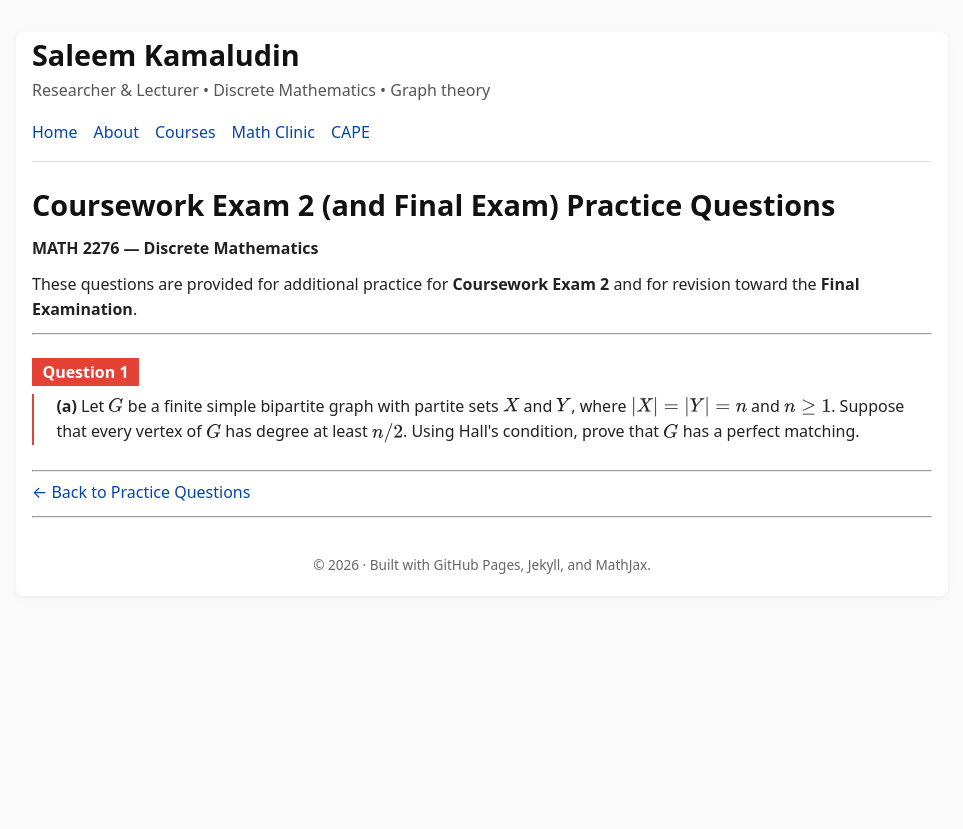
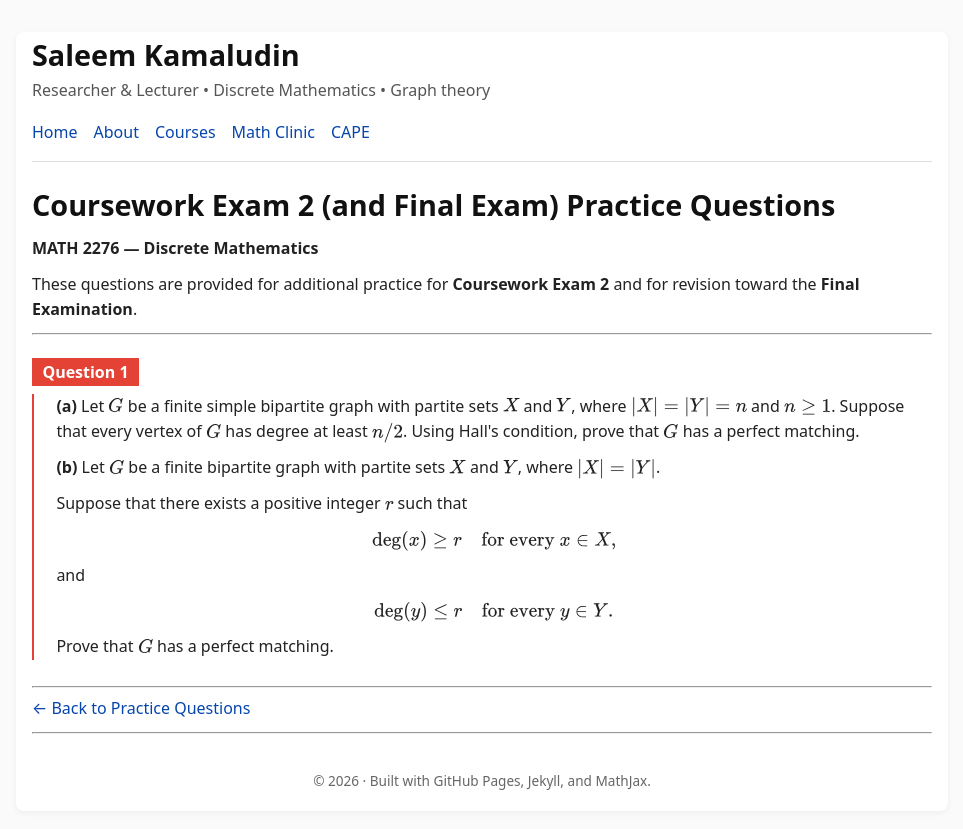
Before and after one commit to SaleemKamaludin/SaleemKamaludin.github.io, a Jekyll site: the page built from courses/math-2276/practice-questions/coursework-exam-2/index.md, in a window 1280 px wide. Shown: the top 829 px of the page, without its empty margins (158-1121 px from the left). Built offline with Jekyll 4.4.1, drawn with Linux system fonts in a browser that asks for light colours.

Commit message:
Add Coursework Exam 2 Question 1b

```diff
--- a/courses/math-2276/practice-questions/coursework-exam-2/index.md
+++ b/courses/math-2276/practice-questions/coursework-exam-2/index.md
@@ -22,7 +22,35 @@ These questions are provided for additional practice for **Coursework Exam 2** a
   </div>
   <div class="math-env-body">
     <p><strong>(a)</strong> Let \(G\) be a finite simple bipartite graph with partite sets \(X\) and \(Y\), where \(|X|=|Y|=n\) and \(n\geq 1\). Suppose that every vertex of \(G\) has degree at least \(n/2\). Using Hall's condition, prove that \(G\) has a perfect matching.</p>
-  </div>
+
+<p id="cw2-question-1b">
+<strong>(b)</strong>
+Let \(G\) be a finite bipartite graph with
+partite sets \(X\) and \(Y\), where
+\(|X|=|Y|\).
+</p>
+
+<p>
+Suppose that there exists a positive integer
+\(r\) such that
+</p>
+
+\[
+\deg(x)\geq r
+\quad\text{for every }x\in X,
+\]
+
+<p>and</p>
+
+\[
+\deg(y)\leq r
+\quad\text{for every }y\in Y.
+\]
+
+<p>
+Prove that \(G\) has a perfect matching.
+</p>
+</div>
 </div>
 
 ---
```
